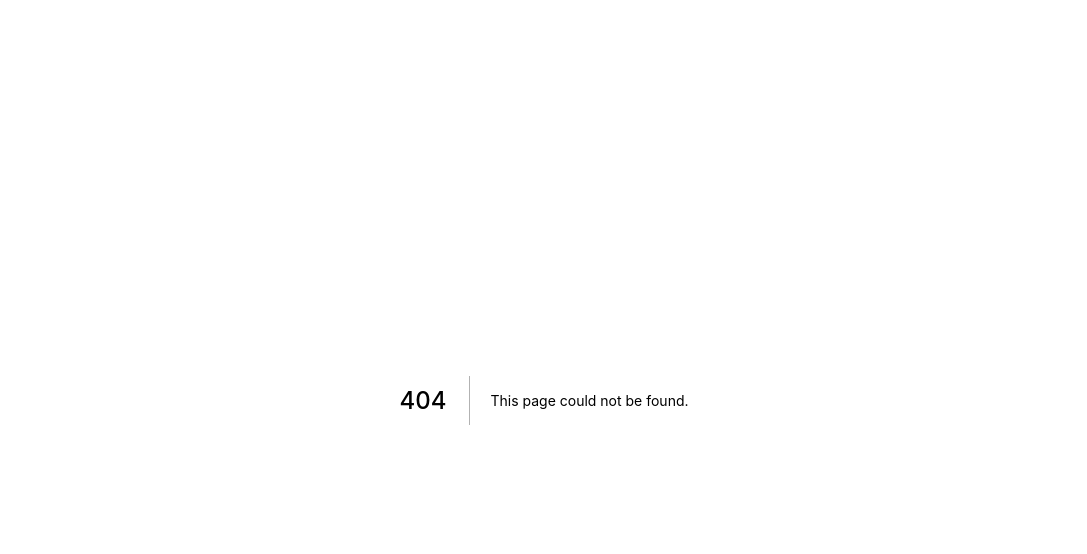
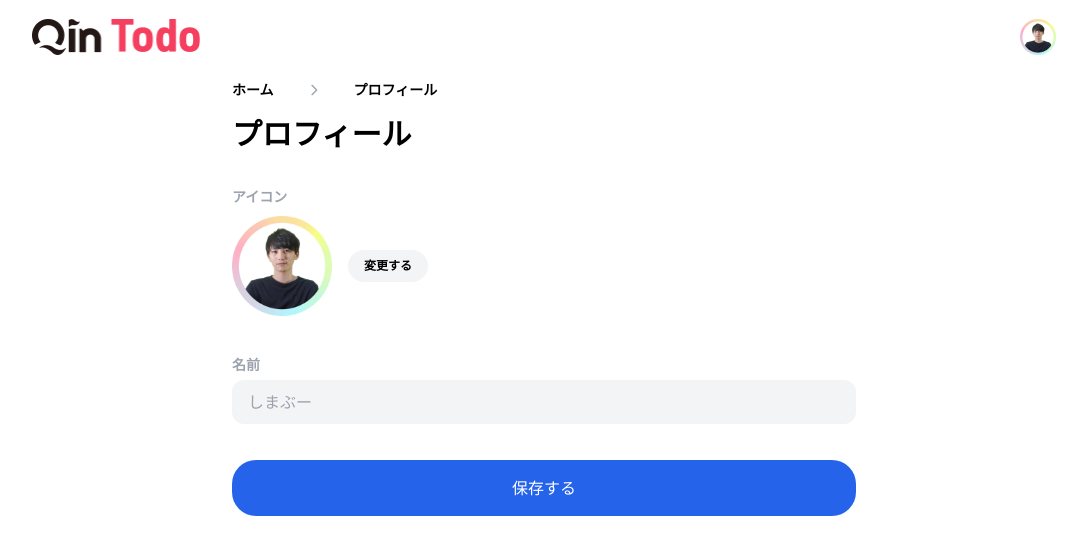
Before and after one commit to qin-todo-team-i/qin-todo-team-i, a Next.js app: page /account/profilesettings in a window 1280 px wide. Before the commit this address had no page. Shown: the top 554 px of the page, without its empty margins (96-1183 px from the left). Built offline with nearby package versions, Linux system fonts and the light colour scheme.

Commit message:
プロフィールページ作成。

```diff
--- /dev/null
+++ b/src/pages/account/profilesettings/index.jsx
@@ -0,0 +1,56 @@
+import React from 'react';
+import { Layout } from 'src/layouts/Layout';
+import Image from 'next/image';
+import { ChevronLeftIcon, ChevronRightIcon } from '@heroicons/react/outline';
+
+const Profile = () => {
+	return (
+		<Layout>
+			<div className='max-w-2xl mx-auto px-6'>
+				<div className='lg:hidden flex items-center relative justify-between gap-x-6 mb-8'>
+					<ChevronLeftIcon className='w-6 h-6' />
+					<h1 className='text-lg font-bold'>プロフィール設定</h1>
+					<span></span>
+				</div>
+				<div className='hidden lg:block'>
+					<ul className='flex items-center gap-x-8 text-sm font-bold mb-4'>
+						<li>ホーム</li>
+						<ChevronRightIcon className='w-4 h-4 text-gray-400' />
+						<li>プロフィール</li>
+					</ul>
+					<h1 className='text-3xl font-bold mb-8'>プロフィール</h1>
+				</div>
+				<form action=''>
+					<label className='text-gray-400 font-bold text-sm'>アイコン</label>
+					<div className='flex items-center gap-x-4 mt-2 mb-9'>
+						<Image
+							src='/person.png'
+							alt=''
+							width='100'
+							height='100'
+							className='h-auto aspect-square'
+						/>
+						<button className='px-4 py-2 bg-gray-100 rounded-2xl text-xs font-bold'>
+							変更する
+						</button>
+					</div>
+					<label className='text-gray-400 font-bold text-sm' htmlFor='name'>
+						名前
+					</label>
+					<input
+						className='block w-full h-11 px-4 mt-1 bg-gray-100 rounded-xl'
+						type='text'
+						name='name'
+						id='name'
+						placeholder='しまぶー'
+					/>
+					<button className='block w-full h-14 mt-9 bg-blue-600 rounded-3xl text-white'>
+						保存する
+					</button>
+				</form>
+			</div>
+		</Layout>
+	);
+};
+
+export default Profile;
```
